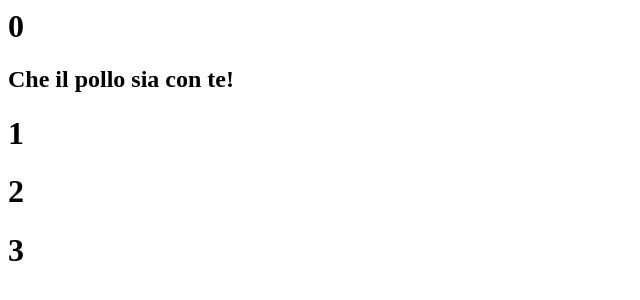
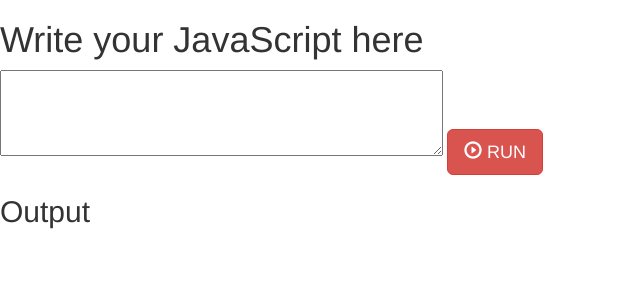
Before and after one commit to stef-gelsomino/stef-gelsomino.github.io, a plain HTML site: page index.html in a window 1280 px wide. Shown: the whole page, without its empty margins (0-640 px from the left). Drawn offline with nearby package versions, Linux system fonts and the light colour scheme.

Commit message:
Update index.html

```diff
--- a/index.html
+++ b/index.html
@@ -1,25 +1,33 @@
-<html>
+<head>
     <head>
-        <title>JavaScript stuff</title>
-        <script src="program.js" type="application/javascript"></script>
+        <title>Play J</title>
+
+        <link rel="stylesheet" href="https://maxcdn.bootstrapcdn.com/bootstrap/3.3.7/css/bootstrap.min.css" integrity="sha384-BVYiiSIFeK1dGmJRAkycuHAHRg32OmUcww7on3RYdg4Va+PmSTsz/K68vbdEjh4u" crossorigin="anonymous">
+        <script src="https://maxcdn.bootstrapcdn.com/bootstrap/3.3.7/js/bootstrap.min.js" integrity="sha384-Tc5IQib027qvyjSMfHjOMaLkfuWVxZxUPnCJA7l2mCWNIpG9mGCD8wGNIcPD7Txa" crossorigin="anonymous"></script>
+
+        <script src="https://ajax.googleapis.com/ajax/libs/jquery/3.2.1/jquery.min.js"></script>
+
+        <script>
+            $(document).ready(function () {
+                $('#runbutton').click(function () {
+                  var code = $('#area').val();
+                  var result = eval(code);
+                  $('#output').html(result);
+                });
+            });
+        </script>
     </head>
+
     <body>
-        <div id="results">
-            <h1>
-                0
-            </h1>
-            <h2>
-                Che il pollo sia con te!
-            </h2>
-            <h1>
-                1
-            </h1>
-            <h1>
-                2
-            </h1>
-            <h1>
-                3
-            </h1>
+
+        <h1> Write your JavaScript here </h1>
+        <textarea id="area" style="font-family: Menlo, Monaco, Consolas, monospaced" rows="4" cols="50">
+        </textarea>
+        <button id="runbutton" class="btn btn-danger btn-lg">
+            <span class="glyphicon glyphicon-play-circle"></span> RUN
+        </button>
+        <h2> Output </h2>
+        <div id="output">
         </div>
     </body>
-</html>
+</head>
```
